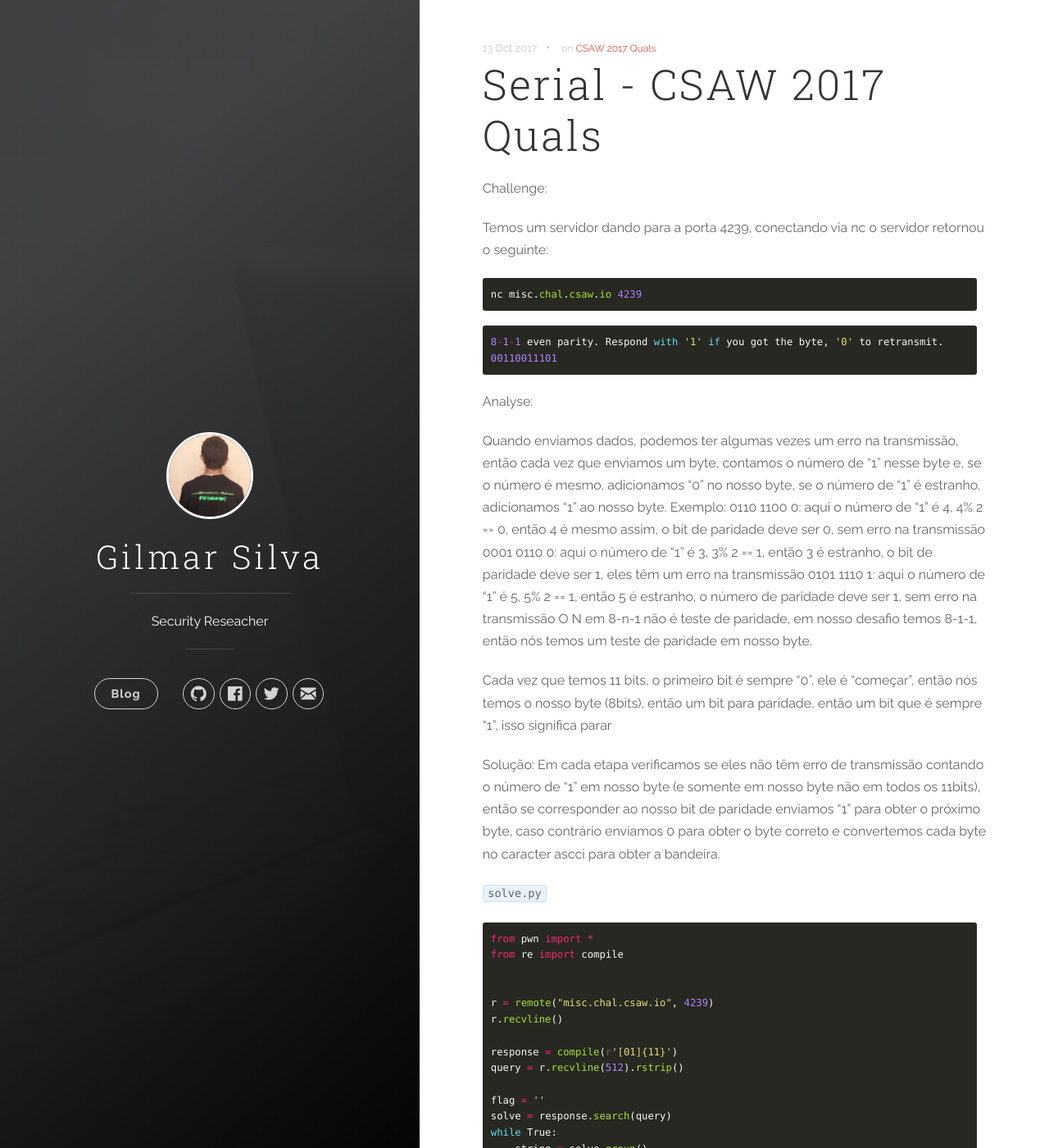
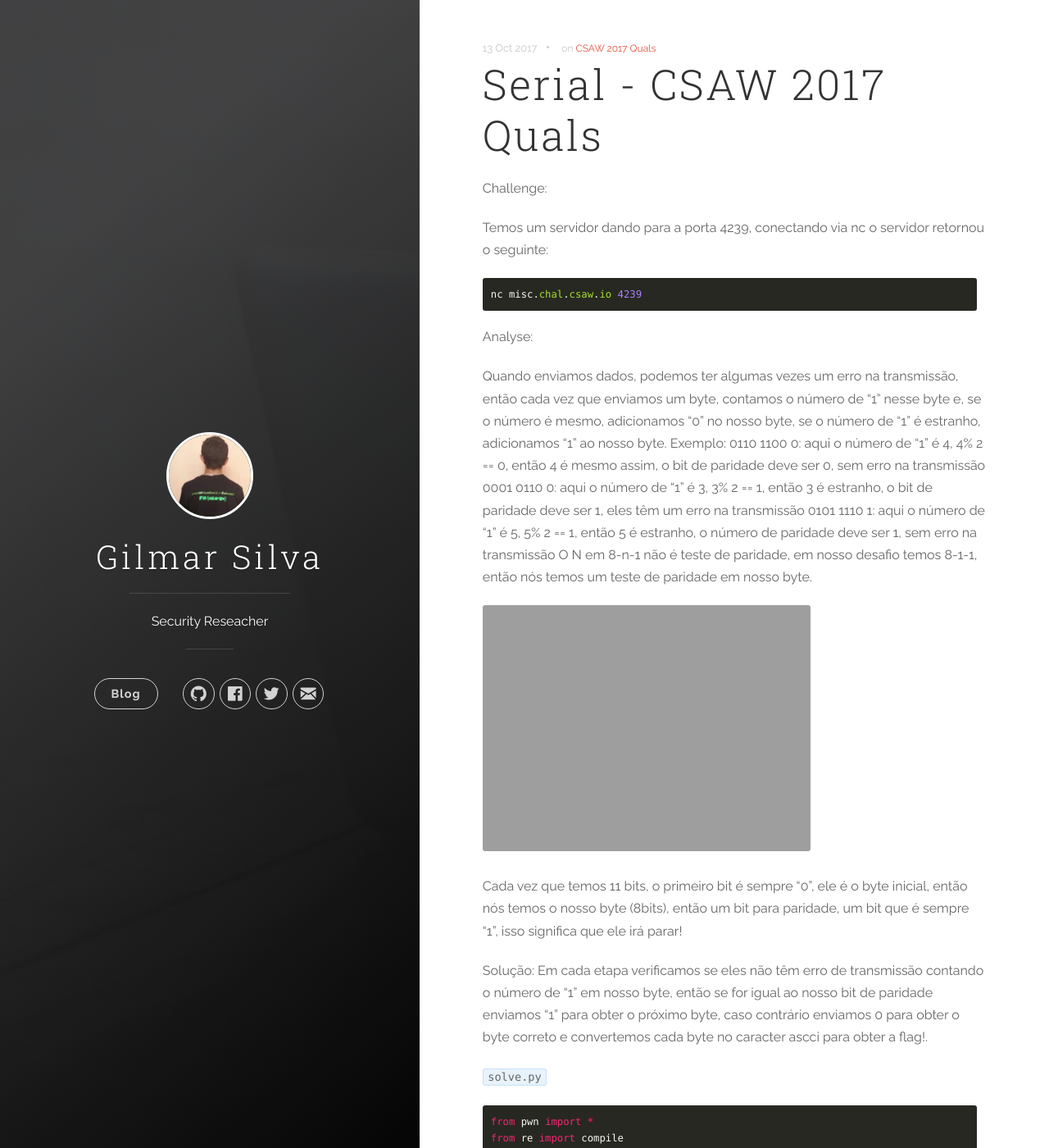
Before and after one commit to k13w/heavenh.github.io, a Jekyll site: the page built from _posts/2017-10-13-serial-csaw-2017-quals.md, in a window 1280 px wide and 1400 px high. Shown: the whole window at 82% size. Built offline with Jekyll 4.4.1, drawn with Linux system fonts in a browser that asks for light colours; nearby versions of some CDN libraries.

Commit message:
:hammer:
:hammer:

````diff
--- a/_posts/2017-10-13-serial-csaw-2017-quals.md
+++ b/_posts/2017-10-13-serial-csaw-2017-quals.md
@@ -10,11 +10,6 @@
 ``` ruby
 nc misc.chal.csaw.io 4239
 ```
-
-``` python
-8-1-1 even parity. Respond with '1' if you got the byte, '0' to retransmit. 00110011101
-```
-
 Analyse:
 
 Quando enviamos dados, podemos ter algumas vezes um erro na transmissão, então cada vez que enviamos um byte, contamos o número de "1" nesse byte e, se o número é mesmo, adicionamos "0" no nosso byte, se o número de "1" é estranho, adicionamos "1" ao nosso byte.
@@ -24,10 +19,12 @@
 0101 1110 1: aqui o número de "1" é 5, 5% 2 == 1, então 5 é estranho, o número de paridade deve ser 1, sem erro na transmissão
 O N em 8-n-1 não é teste de paridade, em nosso desafio temos 8-1-1, então nós temos um teste de paridade em nosso byte.
 
-Cada vez que temos 11 bits, o primeiro bit é sempre "0", ele é "começar", então nós temos o nosso byte (8bits), então um bit para paridade, então um bit que é sempre "1", isso significa parar
+![byte]({{ "../images/byte.png" | absolute_url }})
+
+Cada vez que temos 11 bits, o primeiro bit é sempre "0", ele é o byte inicial, então nós temos o nosso byte (8bits), então um bit para paridade, um bit que é sempre "1", isso significa que ele irá parar!
 
 Solução:
-Em cada etapa verificamos se eles não têm erro de transmissão contando o número de "1" em nosso byte (e somente em nosso byte não em todos os 11bits), então se corresponder ao nosso bit de paridade enviamos "1" para obter o próximo byte, caso contrário enviamos 0 para obter o byte correto e convertemos cada byte no caracter ascci para obter a bandeira.
+Em cada etapa verificamos se eles não têm erro de transmissão contando o número de "1" em nosso byte, então se for igual ao nosso bit de paridade enviamos "1" para obter o próximo byte, caso contrário enviamos 0 para obter o byte correto e convertemos cada byte no caracter ascci para obter a flag!.
 
 `solve.py`
 ``` python
@@ -36,7 +33,6 @@
 
 
 r = remote("misc.chal.csaw.io", 4239)
-r.recvline()
 
 response = compile(r'[01]{11}')
 query = r.recvline(512).rstrip()
@@ -53,7 +49,6 @@
         r.sendline('1\n')
     else :
         r.sendline('0\n')
-
     query = r.recvline(512).strip()
     solve = response.search(query)
 
````
